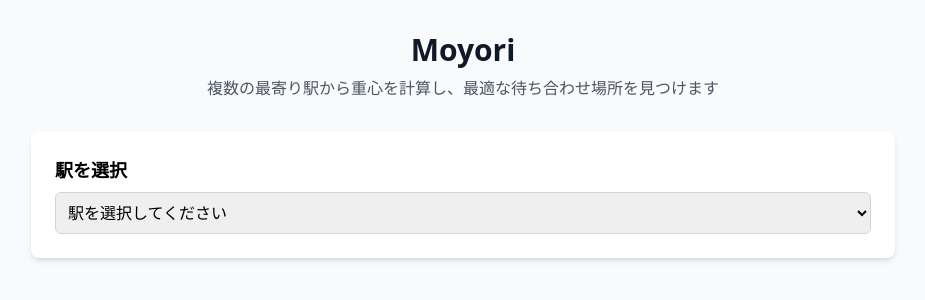
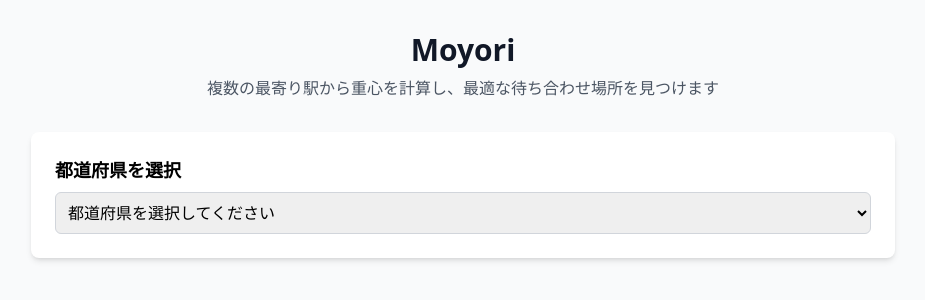
Before and after one commit to mkatoo/moyori, a React (Create React App) app: page / in a window 1280 px wide. Shown: the top 300 px of the page, without its empty margins (177-1102 px from the left). Built offline with nearby package versions, Linux system fonts and the light colour scheme.

Commit message:
API使用

```diff
--- a/src/App.tsx
+++ b/src/App.tsx
@@ -1,17 +1,24 @@
-import React, { useState, useMemo } from 'react';
+import React, { useState, useMemo, useEffect } from 'react';
 import StationSelector from './components/StationSelector';
-import { stations, Station } from './data/stations';
-import { calculateCentroid, findNearestStation } from './utils/calculations';
+import { Station } from './data/stations';
+import { calculateCentroid } from './utils/calculations';
+import { api } from './utils/api';
 
 function App() {
   const [selectedStations, setSelectedStations] = useState<Station[]>([]);
+  const [nearestStation, setNearestStation] = useState<Station | null>(null);
 
   const handleStationSelect = (station: Station) => {
-    setSelectedStations(prev => [...prev, station]);
+    setSelectedStations(prev => {
+      if (prev.length >= 5) {
+        return prev;
+      }
+      return [...prev, station];
+    });
   };
 
-  const handleStationRemove = (stationId: string) => {
-    setSelectedStations(prev => prev.filter(s => s.id !== stationId));
+  const handleStationRemove = (stationName: string) => {
+    setSelectedStations(prev => prev.filter(s => s.name !== stationName));
   };
 
   const centroid = useMemo(() => {
@@ -23,12 +30,12 @@ function App() {
     }
   }, [selectedStations]);
 
-  const nearestStation = useMemo(() => {
-    if (!centroid) return null;
-    try {
-      return findNearestStation(centroid, stations);
-    } catch {
-      return null;
+  useEffect(() => {
+    if (centroid) {
+      api.getNearestStation(centroid.lat, centroid.lng)
+        .then(setNearestStation);
+    } else {
+      setNearestStation(null);
     }
   }, [centroid]);
 
@@ -48,7 +55,6 @@ function App() {
 
         <div className="bg-white rounded-lg shadow-md p-6 mb-6">
           <StationSelector
-            stations={stations}
             selectedStations={selectedStations}
             onStationSelect={handleStationSelect}
             onStationRemove={handleStationRemove}
@@ -66,7 +72,7 @@ function App() {
           )}
         </div>
 
-        {selectedStations.length >= 2 && centroid && nearestStation && (
+        {selectedStations.length >= 2 && centroid && (
           <div className="bg-white rounded-lg shadow-md p-6">
             <h2 className="text-xl font-semibold mb-4">計算結果</h2>
 
@@ -81,6 +87,7 @@ function App() {
 
               <div>
                 <h3 className="text-lg font-medium mb-2">最寄りの駅</h3>
+                {nearestStation ? (
                   <div className="bg-blue-50 p-4 rounded-md">
                     <p className="text-xl font-bold text-blue-800">
                       {nearestStation.name}駅
@@ -90,14 +97,36 @@ function App() {
                       <p>経度: {nearestStation.lng.toFixed(6)}</p>
                     </div>
                   </div>
+                ) : (
+                  <div className="bg-orange-50 p-4 rounded-md border border-orange-200">
+                    <p className="text-orange-800 font-medium">
+                      最寄り駅が見つかりませんでした
+                    </p>
+                    <p className="text-sm text-orange-700 mt-2">
+                      選択された駅が離れすぎているため、重心付近に駅が存在しない可能性があります。
+                      より近い場所にある駅を選択してみてください。
+                    </p>
+                  </div>
+                )}
               </div>
             </div>
 
+            {nearestStation ? (
               <div className="mt-6 p-4 bg-green-50 rounded-md">
                 <p className="text-green-800 font-medium">
                   <span className="font-bold">{nearestStation.name}駅</span>が最適な待ち合わせ場所です！
                 </p>
               </div>
+            ) : (
+              <div className="mt-6 p-4 bg-yellow-50 rounded-md border border-yellow-200">
+                <p className="text-yellow-800 font-medium">
+                  重心は計算できましたが、その付近に駅が見つかりませんでした。
+                </p>
+                <p className="text-sm text-yellow-700 mt-1">
+                  同じ地域や近い地域の駅を選択することをお勧めします。
+                </p>
+              </div>
+            )}
           </div>
         )}
 
--- a/src/components/StationSelector.tsx
+++ b/src/components/StationSelector.tsx
@@ -1,59 +1,140 @@
-import React from 'react';
-import { Station } from '../data/stations';
+import React, { useState, useEffect } from 'react';
+import { Station, Route, prefectures } from '../data/stations';
+import { api } from '../utils/api';
 
 interface StationSelectorProps {
-  stations: Station[];
   selectedStations: Station[];
   onStationSelect: (station: Station) => void;
-  onStationRemove: (stationId: string) => void;
+  onStationRemove: (stationName: string) => void;
 }
 
 const StationSelector: React.FC<StationSelectorProps> = ({
-  stations,
   selectedStations,
   onStationSelect,
   onStationRemove,
 }) => {
+  const [selectedPrefecture, setSelectedPrefecture] = useState('');
+  const [selectedRoute, setSelectedRoute] = useState('');
+  const [routes, setRoutes] = useState<Route[]>([]);
+  const [stations, setStations] = useState<Station[]>([]);
+  const [loading, setLoading] = useState(false);
+
+  useEffect(() => {
+    if (selectedPrefecture) {
+      setLoading(true);
+      api.getRoutes(selectedPrefecture)
+        .then(setRoutes)
+        .finally(() => setLoading(false));
+      setSelectedRoute('');
+      setStations([]);
+    } else {
+      setRoutes([]);
+      setSelectedRoute('');
+      setStations([]);
+    }
+  }, [selectedPrefecture]);
+
+  useEffect(() => {
+    if (selectedRoute) {
+      setLoading(true);
+      api.getStations(selectedRoute)
+        .then(setStations)
+        .finally(() => setLoading(false));
+    } else {
+      setStations([]);
+    }
+  }, [selectedRoute]);
+
   const availableStations = stations.filter(
-    station => !selectedStations.some(selected => selected.id === station.id)
+    station => !selectedStations.some(selected => selected.name === station.name)
   );
 
   return (
     <div className="space-y-4">
       <div>
+        <h3 className="text-lg font-semibold mb-2">都道府県を選択</h3>
+        <select
+          className="w-full p-2 border border-gray-300 rounded-md focus:outline-none focus:ring-2 focus:ring-blue-500"
+          value={selectedPrefecture}
+          onChange={(e) => setSelectedPrefecture(e.target.value)}
+        >
+          <option value="">都道府県を選択してください</option>
+          {prefectures.map(prefecture => (
+            <option key={prefecture.name} value={prefecture.name}>
+              {prefecture.name}
+            </option>
+          ))}
+        </select>
+      </div>
+
+      {selectedPrefecture && (
+        <div>
+          <h3 className="text-lg font-semibold mb-2">路線を選択</h3>
+          <select
+            className="w-full p-2 border border-gray-300 rounded-md focus:outline-none focus:ring-2 focus:ring-blue-500"
+            value={selectedRoute}
+            onChange={(e) => setSelectedRoute(e.target.value)}
+            disabled={loading}
+          >
+            <option value="">路線を選択してください</option>
+            {routes.map(route => (
+              <option key={route.name} value={route.name}>
+                {route.name}
+              </option>
+            ))}
+          </select>
+          {loading && <p className="text-sm text-gray-500 mt-1">読み込み中...</p>}
+        </div>
+      )}
+
+      {selectedRoute && (
+        <div>
           <h3 className="text-lg font-semibold mb-2">駅を選択</h3>
           <select
             className="w-full p-2 border border-gray-300 rounded-md focus:outline-none focus:ring-2 focus:ring-blue-500"
             onChange={(e) => {
-            const selectedStation = stations.find(s => s.id === e.target.value);
+              const selectedStation = stations.find(s => s.name === e.target.value);
               if (selectedStation) {
                 onStationSelect(selectedStation);
                 e.target.value = '';
               }
             }}
             value=""
+            disabled={loading || selectedStations.length >= 5}
           >
             <option value="">駅を選択してください</option>
             {availableStations.map(station => (
-            <option key={station.id} value={station.id}>
+              <option key={`${station.name}-${station.line}`} value={station.name}>
                 {station.name}
               </option>
             ))}
           </select>
+          {loading && <p className="text-sm text-gray-500 mt-1">読み込み中...</p>}
+          {selectedStations.length >= 5 && (
+            <p className="text-sm text-orange-600 mt-1">
+              最大5駅まで選択できます。追加するには既存の駅を削除してください。
+            </p>
+          )}
         </div>
+      )}
 
       {selectedStations.length > 0 && (
         <div>
           <h3 className="text-lg font-semibold mb-2">選択された駅</h3>
           <div className="space-y-2">
-            {selectedStations.map(station => (
+            {selectedStations.map((station, index) => (
               <div
-                key={station.id}
+                key={`${station.name}-${station.line}-${index}`}
                 className="flex items-center justify-between p-2 bg-blue-50 rounded-md"
               >
-                <span className="font-medium">{station.name}</span>
+                <div>
+                  <span className="font-medium">{station.name}駅</span>
+                  <div className="text-sm text-gray-600">
+                    {station.line} ({station.prefecture})
+                  </div>
+                </div>
                 <button
-                  onClick={() => onStationRemove(station.id)}
+                  onClick={() => onStationRemove(station.name)}
                   className="px-2 py-1 text-red-600 hover:bg-red-100 rounded"
                 >
                   削除
--- a/src/data/stations.ts
+++ b/src/data/stations.ts
@@ -1,46 +1,65 @@
 export interface Station {
-  id: string;
   name: string;
   lat: number;
   lng: number;
+  prefecture: string;
+  line: string;
 }
 
-export const stations: Station[] = [
-  // 東京都内主要駅
-  { id: "tokyo", name: "東京", lat: 35.6812, lng: 139.7671 },
-  { id: "shinjuku", name: "新宿", lat: 35.6896, lng: 139.7006 },
-  { id: "shibuya", name: "渋谷", lat: 35.6580, lng: 139.7016 },
-  { id: "ikebukuro", name: "池袋", lat: 35.7295, lng: 139.7109 },
-  { id: "shinagawa", name: "品川", lat: 35.6284, lng: 139.7387 },
+export interface Route {
+  name: string;
+}
 
-  // 神奈川県主要駅
-  { id: "yokohama", name: "横浜", lat: 35.4657, lng: 139.6220 },
-  { id: "kawasaki", name: "川崎", lat: 35.5308, lng: 139.6970 },
-  { id: "fujisawa", name: "藤沢", lat: 35.3405, lng: 139.4893 },
+export interface Prefecture {
+  name: string;
+}
 
-  // 埼玉県主要駅
-  { id: "omiya", name: "大宮", lat: 35.9067, lng: 139.6235 },
-  { id: "urawa", name: "浦和", lat: 35.8617, lng: 139.6449 },
-
-  // 千葉県主要駅
-  { id: "chiba", name: "千葉", lat: 35.6074, lng: 140.1065 },
-  { id: "funabashi", name: "船橋", lat: 35.6955, lng: 139.9846 },
-
-  // 大阪府主要駅
-  { id: "osaka", name: "大阪", lat: 34.7024, lng: 135.4959 },
-  { id: "namba", name: "難波", lat: 34.6658, lng: 135.5007 },
-  { id: "tennoji", name: "天王寺", lat: 34.6452, lng: 135.5066 },
-
-  // 兵庫県主要駅
-  { id: "kobe", name: "神戸", lat: 34.6726, lng: 135.1830 },
-  { id: "nishinomiya", name: "西宮", lat: 34.7406, lng: 135.3417 },
-
-  // 京都府主要駅
-  { id: "kyoto", name: "京都", lat: 34.9859, lng: 135.7581 },
-
-  // 愛知県主要駅
-  { id: "nagoya", name: "名古屋", lat: 35.1709, lng: 136.8815 },
-
-  // 福岡県主要駅
-  { id: "hakata", name: "博多", lat: 33.5904, lng: 130.4217 },
+export const prefectures: Prefecture[] = [
+  { name: "北海道" },
+  { name: "青森県" },
+  { name: "岩手県" },
+  { name: "宮城県" },
+  { name: "秋田県" },
+  { name: "山形県" },
+  { name: "福島県" },
+  { name: "茨城県" },
+  { name: "栃木県" },
+  { name: "群馬県" },
+  { name: "埼玉県" },
+  { name: "千葉県" },
+  { name: "東京都" },
+  { name: "神奈川県" },
+  { name: "新潟県" },
+  { name: "富山県" },
+  { name: "石川県" },
+  { name: "福井県" },
+  { name: "山梨県" },
+  { name: "長野県" },
+  { name: "岐阜県" },
+  { name: "静岡県" },
+  { name: "愛知県" },
+  { name: "三重県" },
+  { name: "滋賀県" },
+  { name: "京都府" },
+  { name: "大阪府" },
+  { name: "兵庫県" },
+  { name: "奈良県" },
+  { name: "和歌山県" },
+  { name: "鳥取県" },
+  { name: "島根県" },
+  { name: "岡山県" },
+  { name: "広島県" },
+  { name: "山口県" },
+  { name: "徳島県" },
+  { name: "香川県" },
+  { name: "愛媛県" },
+  { name: "高知県" },
+  { name: "福岡県" },
+  { name: "佐賀県" },
+  { name: "長崎県" },
+  { name: "熊本県" },
+  { name: "大分県" },
+  { name: "宮崎県" },
+  { name: "鹿児島県" },
+  { name: "沖縄県" },
 ];
--- /dev/null
+++ b/src/utils/api.ts
@@ -0,0 +1,99 @@
+import { Route, Station } from '../data/stations';
+
+const API_BASE = 'https://express.heartrails.com/api/json';
+
+export interface HeartRailsRouteResponse {
+  response: {
+    line: string[];
+  };
+}
+
+export interface HeartRailsStationResponse {
+  response: {
+    station: Array<{
+      name: string;
+      prefecture: string;
+      line: string;
+      x: string;
+      y: string;
+    }>;
+  };
+}
+
+export interface HeartRailsNearestResponse {
+  response: {
+    station: Array<{
+      name: string;
+      prefecture: string;
+      line: string;
+      distance: string;
+      x: string;
+      y: string;
+    }>;
+  };
+}
+
+export const api = {
+  async getRoutes(prefecture: string): Promise<Route[]> {
+    try {
+      const response = await fetch(`${API_BASE}?method=getLines&prefecture=${encodeURIComponent(prefecture)}`);
+      const data: HeartRailsRouteResponse = await response.json();
+
+      if (!data.response?.line) {
+        return [];
+      }
+
+      return data.response.line.map(line => ({
+        name: line
+      }));
+    } catch (error) {
+      console.error('Failed to fetch routes:', error);
+      return [];
+    }
+  },
+
+  async getStations(line: string): Promise<Station[]> {
+    try {
+      const response = await fetch(`${API_BASE}?method=getStations&line=${encodeURIComponent(line)}`);
+      const data: HeartRailsStationResponse = await response.json();
+
+      if (!data.response?.station) {
+        return [];
+      }
+
+      return data.response.station.map(station => ({
+        name: station.name,
+        lat: parseFloat(station.y),
+        lng: parseFloat(station.x),
+        prefecture: station.prefecture,
+        line: station.line
+      }));
+    } catch (error) {
+      console.error('Failed to fetch stations:', error);
+      return [];
+    }
+  },
+
+  async getNearestStation(lat: number, lng: number): Promise<Station | null> {
+    try {
+      const response = await fetch(`${API_BASE}?method=getStations&x=${lng}&y=${lat}`);
+      const data: HeartRailsNearestResponse = await response.json();
+
+      if (!data.response?.station || data.response.station.length === 0) {
+        return null;
+      }
+
+      const nearest = data.response.station[0];
+      return {
+        name: nearest.name,
+        lat: parseFloat(nearest.y),
+        lng: parseFloat(nearest.x),
+        prefecture: nearest.prefecture,
+        line: nearest.line
+      };
+    } catch (error) {
+      console.error('Failed to fetch nearest station:', error);
+      return null;
+    }
+  }
+};
```
Also changed, not shown: 1 other file (tests, documents, lock files or other folders). Lines whose indentation alone changed are shown as unchanged.
